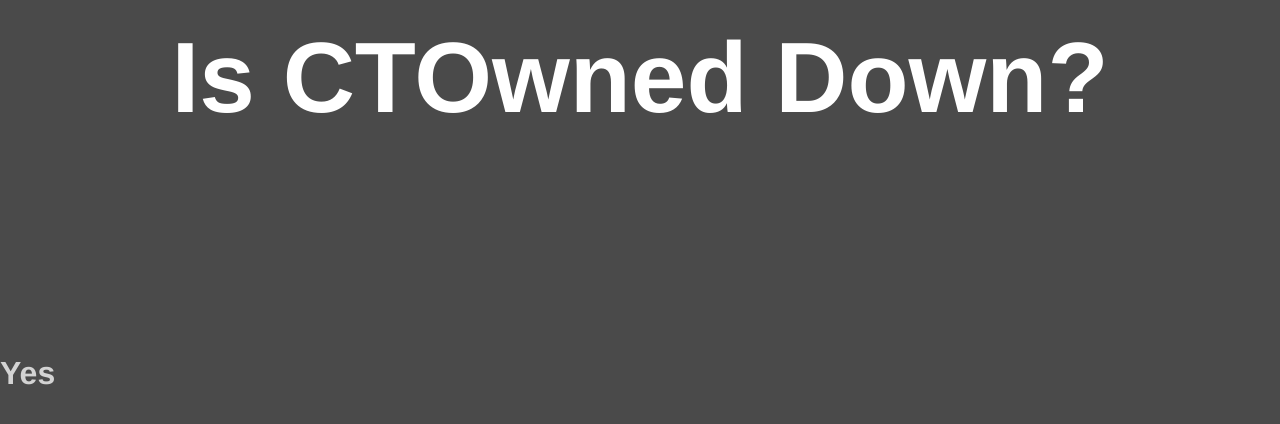
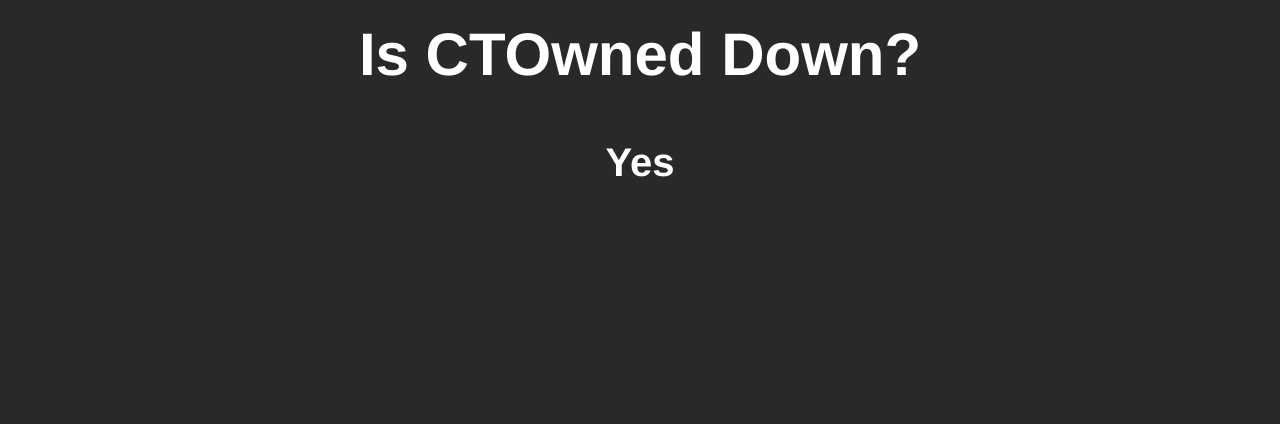
Before and after one commit to isctowneddown/isctowneddown.github.io, a plain HTML site: page index.html in a window 1280 px wide. Drawn offline with Linux system fonts and the light colour scheme.

Commit message:
Update main.css

```diff
--- a/main.css
+++ b/main.css
@@ -5,27 +5,23 @@
   }
 
 body {
-    background-color: #4a4a4a;
+    background-color: #292929;
 }
 
 h1 {
     width: 100%;
     min-height: 140px;
-    font-size: 100px;
+    font-size: 60px;
     font-weight: bold;
     color: #fff;
     text-align: center;
     padding: 20px;
 }
 
-main {
-    position: relative;
-    top: 200px;
+h2 {
+    font-size: 40px;
+    font-weight: bold;
+    color: #fff;
+    width: 100%;
+    text-align: center;
 }
-
-h2 {
-    font-size: 32px;
-    font-weight: bold;
-    color: lightgray;
-    width: 100%;
-}
```
